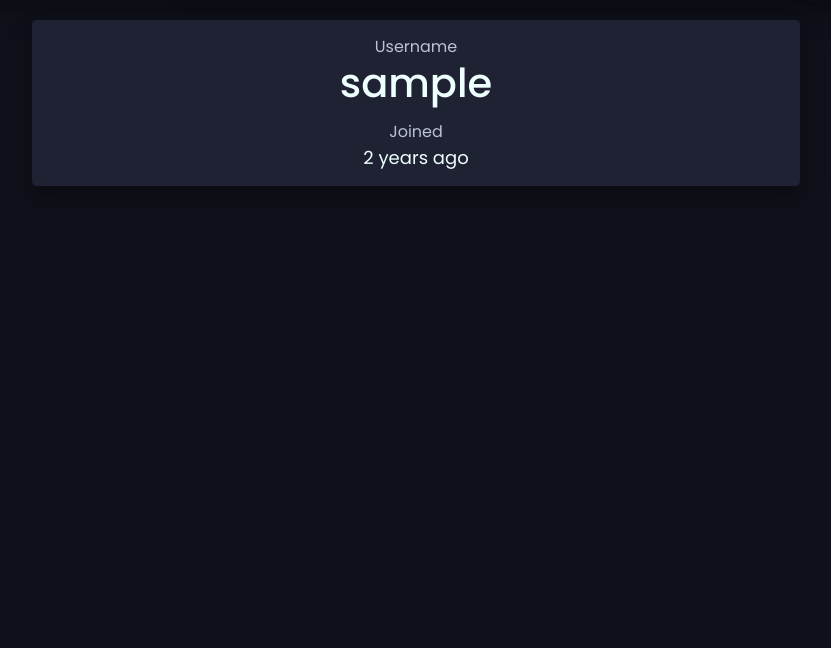
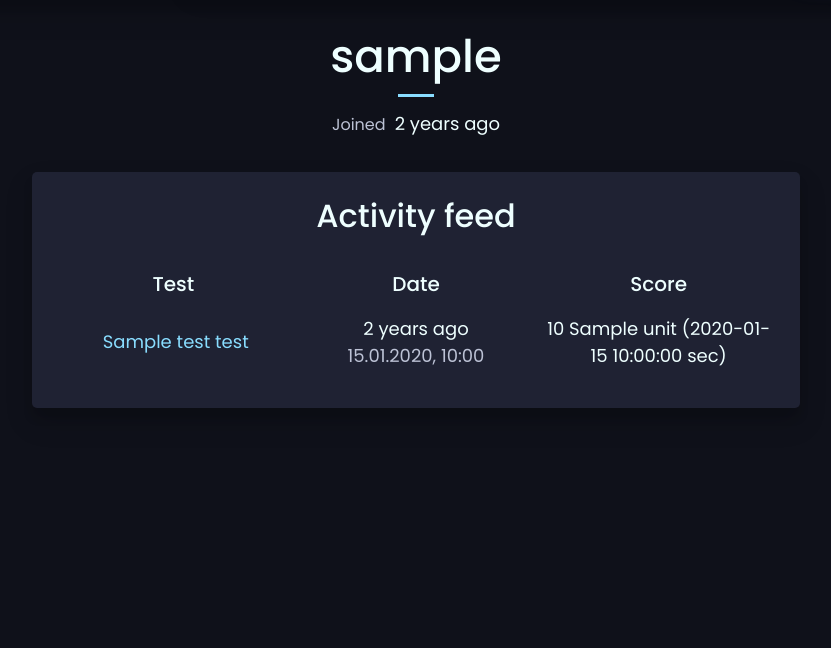
Before and after one commit to S1riyS/CLICKSPEED, a Flask app: template app/templates/profile.html in a window 1280 px wide. Shown: the part 72-720 px from the top of the page, without its empty margins (224-1055 px from the left). Run offline with Flask 2, Linux system fonts and the light colour scheme; tables that the repository leaves empty hold one stand-in row (values such as "Sample post"); the template is opened without the code that fills it: values that come from a table or form of the project are taken from there, most other values are stand-ins (such as "Sample title", 1, 10 or a date in 2020); some libraries are stand-ins or nearby versions.

Commit message:
Added activity feed

```diff
--- a/app/static/css/profile.css
+++ b/app/static/css/profile.css
@@ -1,12 +1,43 @@
 .block {
     background: #1F2233 !important;
+}
+
+/*  User info  */
+.user {
+    text-align: center;
+    margin-bottom: 35px;
 }
 
 .username-block {
     margin-bottom: 0.8rem;
 }
 
-.username-block .label,
+.username-block::after {
+    transition: 300ms ease;
+    content: "";
+    height: 3px;
+    background: #89ddff;
+    width: 5%;
+    margin: auto;
+    display: block;
+}
+
+.username-block:hover::after {
+    width: 10%;
+}
+
+
+.username-block .value {
+    padding: 10px;
+    font-size: 45px;
+}
+
+.joined-block .label,
+.joined-block .value {
+    display: inline-block;
+
+}
+
 .joined-block .label {
     color: #bcc2d5;
     font-size: 16px;
@@ -14,4 +45,114 @@
 
 .joined-block .value {
     font-size: 18px;
+    margin-left: 5px;
 }
+
+
+/*  Activity feed  */
+.results-title {
+    margin: 10px 0px 25px 0px;
+}
+
+.no-results {
+    font-size: 25px;
+    margin: 15px 0px;
+    color: #f07178;
+}
+
+.table {
+    table-layout: fixed;
+    width: 100%;
+}
+
+
+th,
+td,
+tr {
+    color: #eeffff;
+    background: transparent;
+    border: none;
+    text-align: center;
+    border-top: none !important;
+}
+
+th {
+    font-weight: normal;
+    padding: 8px !important;
+    font-weight: 500;
+    font-size: 20;
+}
+
+td {
+    padding: 8px !important;
+    font-size: 18px;
+    vertical-align: middle !important;
+}
+
+tr td:first-child {
+    border-top-left-radius: 15px;
+}
+
+tr td:last-child {
+    border-top-right-radius: 15px;
+}
+
+tr td:first-child {
+    border-bottom-left-radius: 15px;
+}
+
+tr td:last-child {
+    border-bottom-right-radius: 15px;
+}
+
+.table-row {
+    transition: 300ms ease;
+}
+
+.table-row:hover {
+    background: #323753
+}
+
+.cell-test {
+    transition: 200ms ease;
+}
+
+.cell-test a,
+.cell-test .fa {
+    color: #89ddff;
+}
+
+.cell-test:hover a {
+    color: #89ddff;
+}
+
+.cell-test:hover {
+    transform: scale(1.1);
+}
+
+.cell-date .date-create {
+    color: #bcc2d5;
+}
+
+/*  Media  */
+@media (max-width: 770px) {
+    .username-block::after {
+        width: 10%;
+    }
+
+    .username-block:hover::after {
+        width: 20%;
+    }
+
+    td {
+        padding: 8px;
+        font-size: 15px;
+    }
+
+    .date-create {
+        display: none;
+    }
+    .cell-result span {
+        display: block;
+    }
+}
--- a/app/templates/profile.html
+++ b/app/templates/profile.html
@@ -9,9 +9,9 @@
 {% block content %}
 <div class="container-fluid">
     <div class="row">
-        <div class="user block col-lg-8 offset-lg-2 col-md-12">
+        <!--   User block    -->
+        <div class="user col-lg-8 offset-lg-2 col-md-12">
             <div class="username-block">
-                <p class="label">Username</p>
                 <h1 class="value">{{ user.nickname }}</h1>
             </div>
             <div class="joined-block">
@@ -19,6 +19,41 @@
                 <p class="value">{{ moment(user.registration_date).fromNow(refresh=True) }}</p>
             </div>
         </div>
+        <!--    Results info    -->
+        <div class="results block col-lg-8 offset-lg-2 col-md-12">
+            <h2 class="results-title">Activity feed</h2>
+            {% if results.count() == 0 %}
+                <p class="no-results">There's nothing here yet!</p>
+            {% else %}
+                <table class="table">
+                    <tr>
+                        <th>Test</th>
+                        <th>Date</th>
+                        <th>Score</th>
+                    </tr>
+                    {% for item in results %}
+                        {% set test = item.get_test() %}
+                        <tr class="table-row">
+                            <td class="cell-test">
+                                <a href="{{ url_for('test_page', test_name=test.link, test_time=item.test_time) }}">
+                                    <i class="fa {{ test.icon }}" aria-hidden="true"></i>
+                                    {{ test.name }} test
+                                </a>
+                            </td>
+
+                            <td class="cell-date"> {{ moment(item.date_create).fromNow(refresh=True) }} <br>
+                                <span class="date-create">{{ moment(item.date_create).format('DD.MM.YYYY, HH:mm') }}</span>
+                            </td>
+                            <td class="cell-result">{{ item.score }} {{ test.unit }}
+                                {% if item.test_time %}
+                                <span>({{ item.test_time }} sec)</span>
+                                {% endif %}
+                            </td>
+                        </tr>
+                    {% endfor %}
+                </table>
+            {% endif %}
+        </div>
     </div>
 </div>
 {% endblock %}
```
